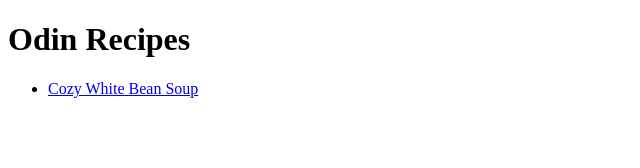
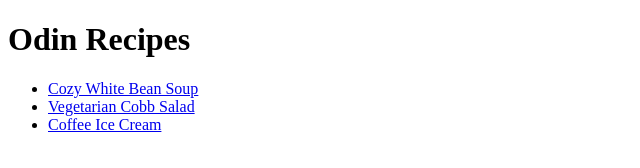
Before and after one commit to thisislaurryan/odin-recipes, a plain HTML site: page index.html in a window 1280 px wide. Shown: the whole page, without its empty margins (0-640 px from the left). Drawn offline with Linux system fonts and the light colour scheme.

Commit message:
Add cobb salad and coffee ice cream links to main index.html page
Add last two recipes to complete the project and have all three favorite recipes viewable

```diff
--- a/index.html
+++ b/index.html
@@ -8,6 +8,8 @@
         <h1>Odin Recipes</h1>
                 <ul>
             <li><a href="recipes/cozy-bean-soup.html" target="_blank" rel="noopener noreferrer">Cozy White Bean Soup</a></li>
+            <li><a href="recipes/cobb-salad.html" target="_blank" rel="noopener noreferrer">Vegetarian Cobb Salad</a></li>
+            <li><a href="recipes/coffee-ice-cream.html" target="_blank" rel="noopener noreferrer">Coffee Ice Cream</a></li>
         </ul>
     </body>
 </html>
```
